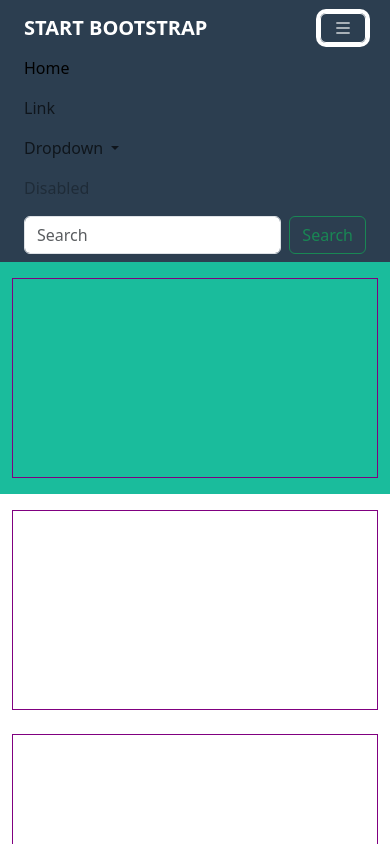
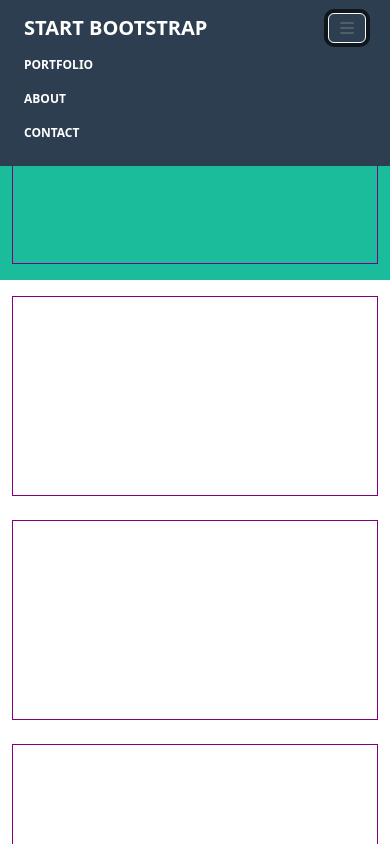
Before and after one commit to Corfaya/html-css-bootstrap-freelancer, a plain HTML site: page index.html in a window 390 px wide. Both pictures are taken after a click on the button "Toggle navigation". Shown: the top 844 px of the page. Drawn offline with nearby package versions, Linux system fonts and the light colour scheme.

Commit message:
[UPD] Header position fixed

```diff
--- a/css/style.css
+++ b/css/style.css
@@ -31,11 +31,7 @@
     background-color: burlywood;
 }
 
-.content_header {
-    background-color: firebrick;
-}
-
-.content_footer, .content_header {
+.content_footer {
     height: 50px;
 }
 
@@ -43,8 +39,6 @@
     background-color: transparent;
 }
 
-header span {
-    width: 50px;
-    height: 20px;
-    background-color: #fff;
+.font_size_nav {
+    font-size: 12px;
 }
--- a/index.html
+++ b/index.html
@@ -13,49 +13,31 @@
 
 <body>
     <!-- HEADER LAYOUT -->
-    <header class="bg-charcoal">
+    <header class="bg-charcoal position-fixed w-100 z-1">
         <div class="container">
             <div class="row">
                 <div class="col-12">
                     <nav class="navbar navbar-expand-lg">
                         <div class="container-fluid">
                             <a class="navbar-brand text-white fw-bold text-uppercase" href="#">Start Bootstrap</a>
-                            <button class="navbar-toggler border-white text-white" type="button" data-bs-toggle="collapse"
+                            <button class="navbar-toggler border-light px-2" type="button" data-bs-toggle="collapse"
                                 data-bs-target="#navbarSupportedContent" aria-controls="navbarSupportedContent"
                                 aria-expanded="false" aria-label="Toggle navigation">
-                                <i class="bi bi-list"></i>
+                                <i class="bi bi-list text-secondary"></i>
                             </button>
                             <div class="collapse navbar-collapse" id="navbarSupportedContent">
-                                <ul class="navbar-nav me-auto mb-2 mb-lg-0">
+                                <ul class="navbar-nav ms-auto mb-2 mb-lg-0 font_size_nav fw-bold">
                                     <li class="nav-item">
-                                        <a class="nav-link active" aria-current="page" href="#">Home</a>
+                                        <a class="nav-link active text-white text-uppercase" aria-current="page" href="#">Portfolio</a>
                                     </li>
                                     <li class="nav-item">
-                                        <a class="nav-link" href="#">Link</a>
-                                    </li>
-                                    <li class="nav-item dropdown">
-                                        <a class="nav-link dropdown-toggle" href="#" role="button"
-                                            data-bs-toggle="dropdown" aria-expanded="false">
-                                            Dropdown
-                                        </a>
-                                        <ul class="dropdown-menu">
-                                            <li><a class="dropdown-item" href="#">Action</a></li>
-                                            <li><a class="dropdown-item" href="#">Another action</a></li>
-                                            <li>
-                                                <hr class="dropdown-divider">
-                                            </li>
-                                            <li><a class="dropdown-item" href="#">Something else here</a></li>
-                                        </ul>
+                                        <a class="nav-link active text-white text-uppercase" href="#">About</a>
                                     </li>
                                     <li class="nav-item">
-                                        <a class="nav-link disabled" aria-disabled="true">Disabled</a>
+                                        <a class="nav-link active text-white text-uppercase" href="#">Contact</a>
+                                        </a>
                                     </li>
                                 </ul>
-                                <form class="d-flex" role="search">
-                                    <input class="form-control me-2" type="search" placeholder="Search"
-                                        aria-label="Search">
-                                    <button class="btn btn-outline-success" type="submit">Search</button>
-                                </form>
                             </div>
                         </div>
                     </nav>
@@ -66,7 +48,7 @@
 
     <!-- MAIN LAYOUT -->
     <main>
-        <div class="bg-mint-green">
+        <div class="bg-mint-green pt-5">
             <div class="container py-3">
                 <div class="row">
                     <div class="col-12">
```
